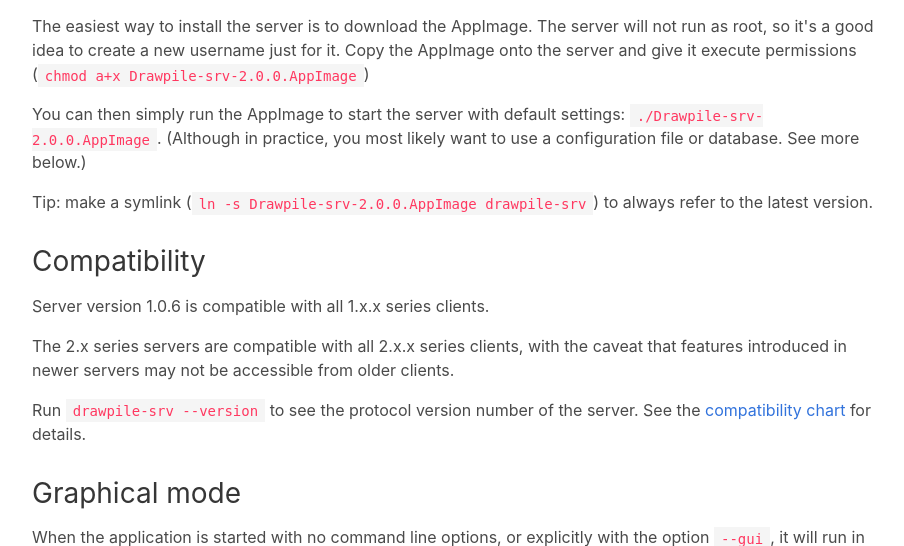
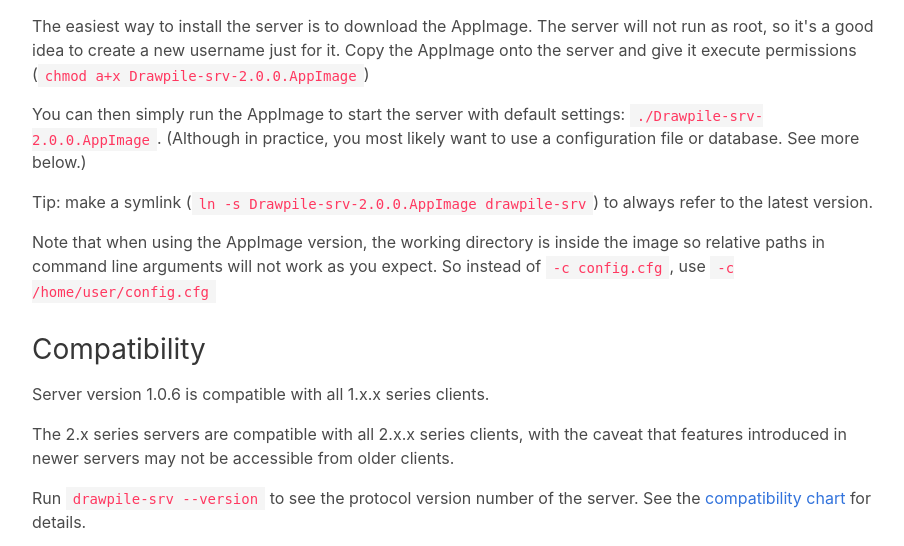
Before and after one commit to drawpile/website, a Django app: template templates/pages/help/server.html in a window 1280 px wide. Shown: the part 679-1225 px from the top of the page, without its empty margins (32-936 px from the left). Run offline with Django 3.2, Linux system fonts and the light colour scheme; the template is opened without the code that fills it, so the values that code supplies are empty; some libraries are stand-ins or nearby versions.

Commit message:
Add note about relative paths with AppImage server

```diff
--- a/templates/pages/help/server.html
+++ b/templates/pages/help/server.html
@@ -36,6 +36,10 @@
 `./Drawpile-srv-2.0.0.AppImage`. (Although in practice, you most likely want to use a configuration file or database. See more below.)
 
 Tip: make a symlink (`ln -s Drawpile-srv-2.0.0.AppImage drawpile-srv`) to always refer to the latest version.
+
+Note that when using the AppImage version, the working directory is inside the
+image so relative paths in command line arguments will not work as you expect.
+So instead of `-c config.cfg`, use `-c /home/user/config.cfg`
 
 
 ## Compatibility
```
